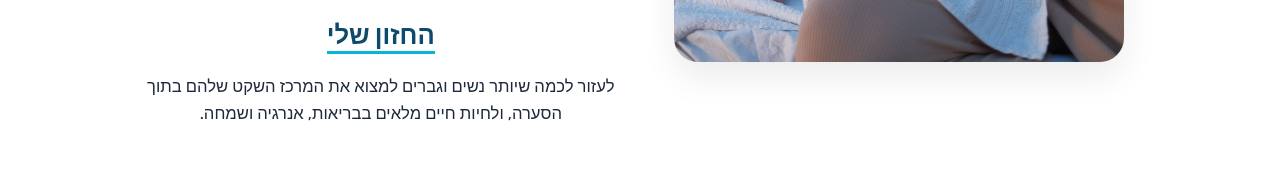
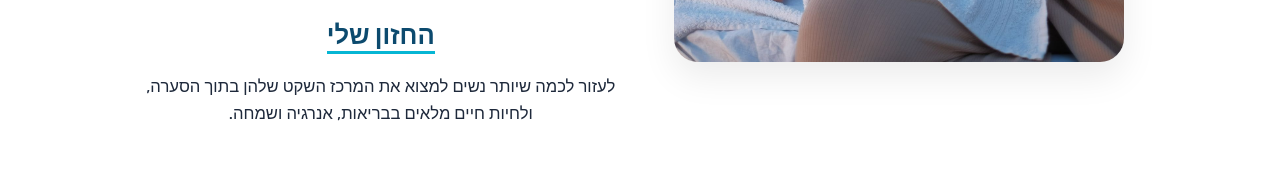
Before and after one commit to ronelgeler/noam-new, a plain HTML site: page index.html in a window 1280 px wide. Shown: the part 6244-6420 px from the top of the page. Drawn offline with Linux system fonts and the light colour scheme.

Commit message:
Update vision text to focus on women only

```diff
--- a/index.html
+++ b/index.html
@@ -241,7 +241,7 @@
               החזון שלי
             </h2>
             <p style="margin-top: 0.5rem; line-height: 1.6;">
-              לעזור לכמה שיותר נשים וגברים למצוא את המרכז השקט שלהם בתוך הסערה, ולחיות חיים מלאים בבריאות, אנרגיה ושמחה.
+              לעזור לכמה שיותר נשים למצוא את המרכז השקט שלהן בתוך הסערה, ולחיות חיים מלאים בבריאות, אנרגיה ושמחה.
             </p>
           </div>
         </div>
```
